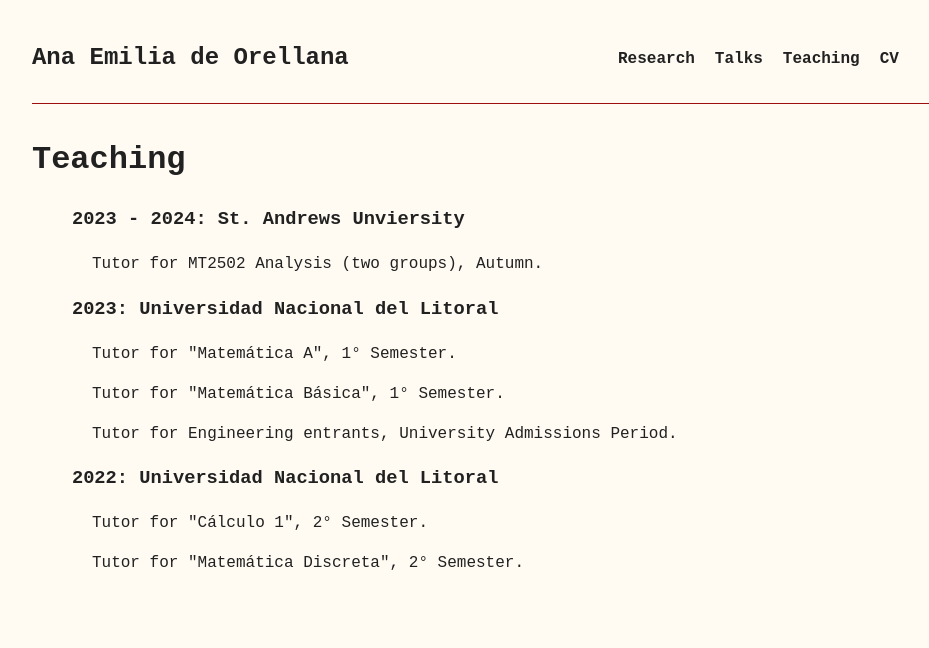
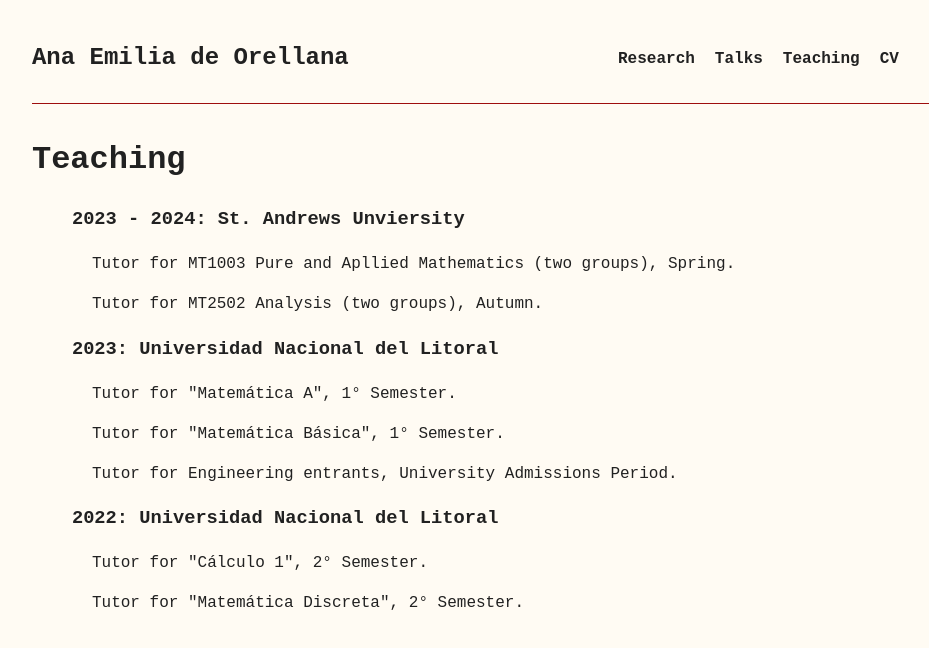
Before and after one commit to AnadeOre/anadeore.github.io, a Next.js app: page /teaching in a window 1280 px wide. Shown: the top 648 px of the page, without its empty margins (128-1057 px from the left). Built offline with nearby package versions, Linux system fonts and the light colour scheme.

Commit message:
Update teaching

```diff
--- a/src/app/teaching/page.jsx
+++ b/src/app/teaching/page.jsx
@@ -10,6 +10,10 @@ const Teaching = () => {
         <li>
           <h3>2023 - 2024: St. Andrews Unviersity</h3>
           <div className={styles.indentedSection}>
+            <p>
+              Tutor for MT1003 Pure and Apllied Mathematics (two groups),
+              Spring.
+            </p>
             <p>Tutor for MT2502 Analysis (two groups), Autumn.</p>
           </div>
         </li>
```
